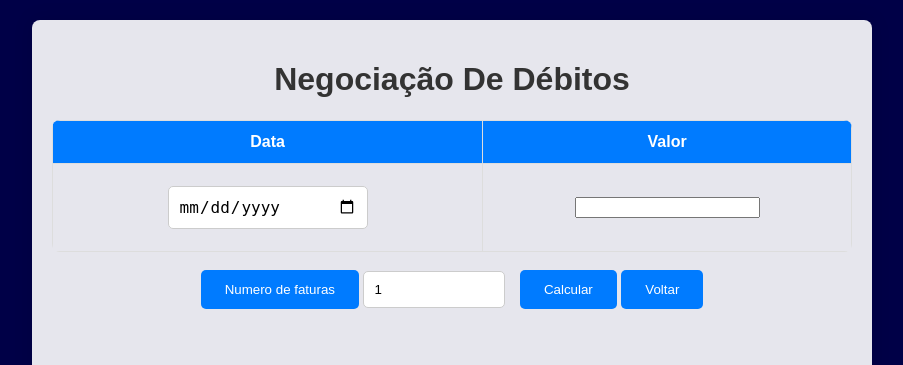
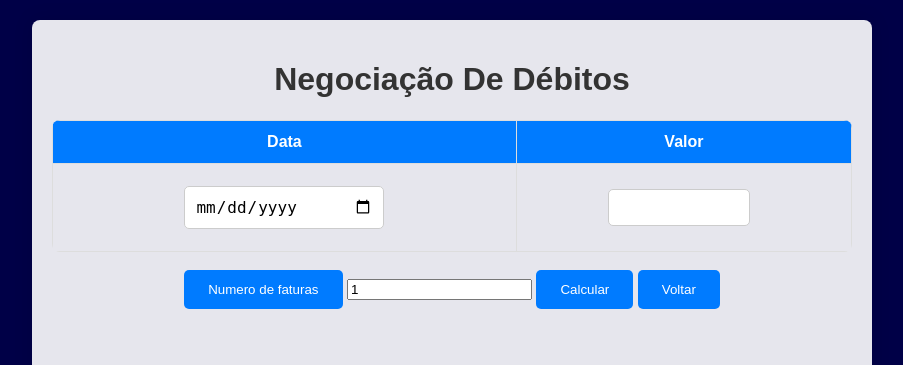
Before and after one commit to DevSabrisant/SEA_TOOLS, a Flask app: page /homepage5 in a window 1280 px wide. Shown: the top 365 px of the page, without its empty margins (188-1091 px from the left). Run offline with Flask 3, Linux system fonts and the light colour scheme.

Commit message:
Update style_homepage5.css

```diff
--- a/static/css/style_homepage5.css
+++ b/static/css/style_homepage5.css
@@ -26,7 +26,7 @@ form {
   text-align: center;
 }
 
-form input[type="number"] {
+form input[type="text"] {
   width: 120px;
   padding: 10px;
   margin-right: 10px;
```
